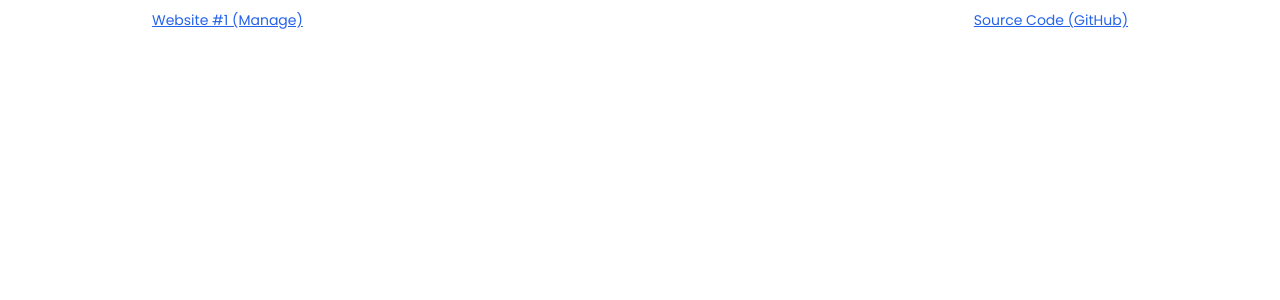
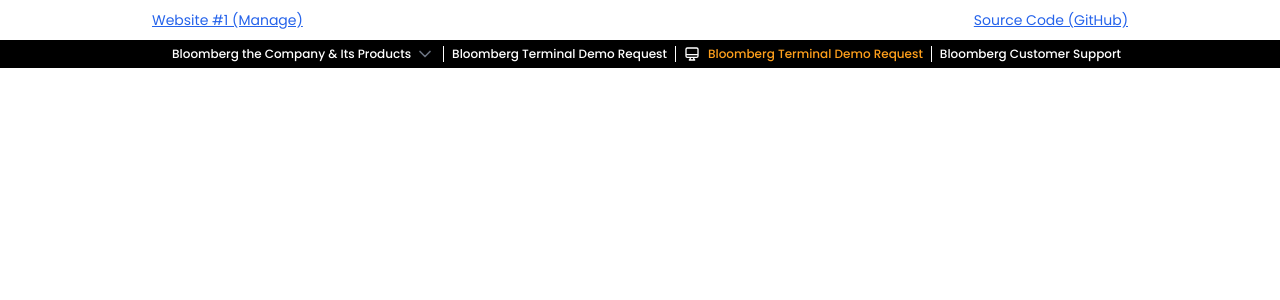
Before and after one commit to bastilavarias/tailwind-websites, a Vue app: page /#/site-two in a window 1280 px wide. Shown: the top 300 px of the page. Built offline with nearby package versions, Linux system fonts and the light colour scheme.

Commit message:
Top system bar created.

```diff
--- a/src/router/index.ts
+++ b/src/router/index.ts
@@ -5,6 +5,12 @@ const routes: Array<RouteRecordRaw> = [
         path: '/',
         name: 'site-one',
         component: () => import('../views/SiteOne.vue'),
+    },
+
+    {
+        path: '/site-two',
+        name: 'site-two',
+        component: () => import('../views/SiteTwo.vue'),
     },
 ];
 
--- a/src/views/SiteOne.vue
+++ b/src/views/SiteOne.vue
@@ -2,8 +2,6 @@
 import { defineComponent, ref } from 'vue';
 
 export default defineComponent({
-    name: 'Home',
-
     setup() {
         document.title = 'Website #1 (Manage)';
         let isMenuOpen = ref(false);
@@ -408,7 +406,7 @@ export default defineComponent({
     </main>
 </template>
 
-<style>
+<style scoped>
 body {
     background-image: url('../assets/bg-tablet-pattern.svg');
     background-repeat: no-repeat;
--- /dev/null
+++ b/src/views/SiteTwo.vue
@@ -0,0 +1,74 @@
+<script>
+import { defineComponent } from 'vue';
+
+export default defineComponent({
+    setup() {
+        document.title = 'Website #2 (Bloomberg)';
+    },
+});
+</script>
+
+<template>
+    <main>
+        <div>
+            <div class="hidden bg-black py-1 md:block">
+                <div
+                    class="container mx-auto flex flex-row space-x-2 items-center pl-5"
+                >
+                    <div class="flex flex-row items-center space-x-1">
+                        <a href="#" class="text-white text-xs font-medium"
+                            >Bloomberg the Company & Its Products</a
+                        >
+                        <svg
+                            class="h-5 w-5 text-gray-500 hover:text-white cursor-pointer"
+                            width="24"
+                            height="24"
+                            viewBox="0 0 24 24"
+                            stroke-width="2"
+                            stroke="currentColor"
+                            fill="none"
+                            stroke-linecap="round"
+                            stroke-linejoin="round"
+                        >
+                            <path stroke="none" d="M0 0h24v24H0z" />
+                            <polyline points="6 9 12 15 18 9" />
+                        </svg>
+                    </div>
+                    <div class="border-l border-white flex items-center pl-2">
+                        <a href="#" class="text-white text-xs font-medium"
+                            >Bloomberg Terminal Demo Request</a
+                        >
+                    </div>
+                    <div
+                        class="border-l border-white flex items-center space-x-2 pl-2"
+                    >
+                        <svg
+                            class="h-4 w-4 text-white"
+                            fill="none"
+                            viewBox="0 0 24 24"
+                            stroke="currentColor"
+                        >
+                            <path
+                                stroke-linecap="round"
+                                stroke-linejoin="round"
+                                stroke-width="2"
+                                d="M9.75 17L9 20l-1 1h8l-1-1-.75-3M3 13h18M5 17h14a2 2 0 002-2V5a2 2 0 00-2-2H5a2 2 0 00-2 2v10a2 2 0 002 2z"
+                            />
+                        </svg>
+
+                        <a
+                            href="#"
+                            class="text-bloombergOrange text-xs font-medium"
+                            >Bloomberg Terminal Demo Request</a
+                        >
+                    </div>
+                    <div class="border-l border-white flex items-center pl-2">
+                        <a href="#" class="text-white text-xs font-medium"
+                            >Bloomberg Customer Support</a
+                        >
+                    </div>
+                </div>
+            </div>
+        </div>
+    </main>
+</template>
--- a/tailwind.config.js
+++ b/tailwind.config.js
@@ -17,6 +17,7 @@ module.exports = {
                 veryDarkBlue: 'hsl(233, 12%, 13%)',
                 veryPaleRed: 'hsl(13, 100%, 96%)',
                 veryLightGray: 'hsl(0, 0%, 98%)',
+                bloombergOrange: '#FFA01C',
             },
         },
         fontFamily: {
```
Lines whose indentation alone changed are shown as unchanged.
